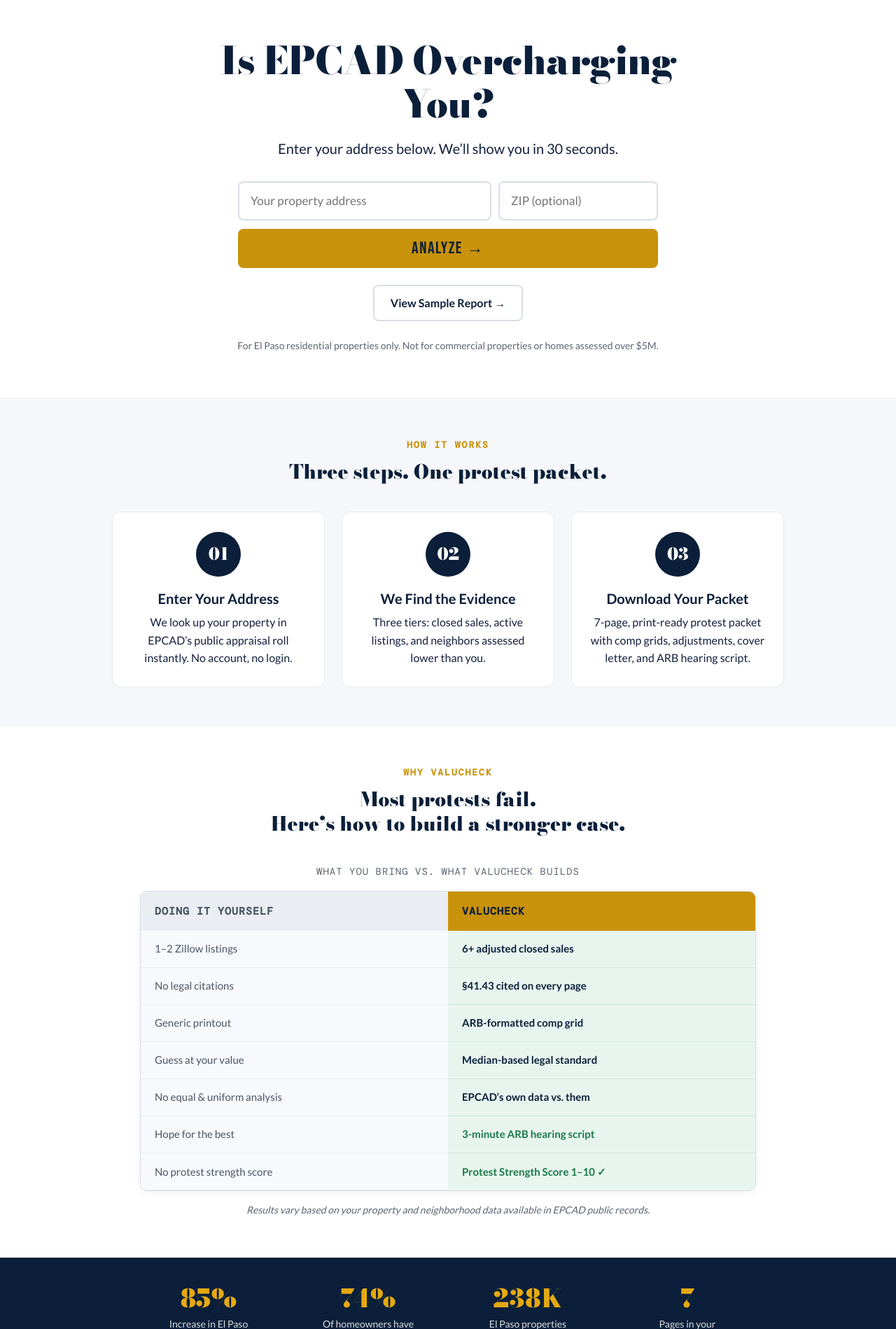
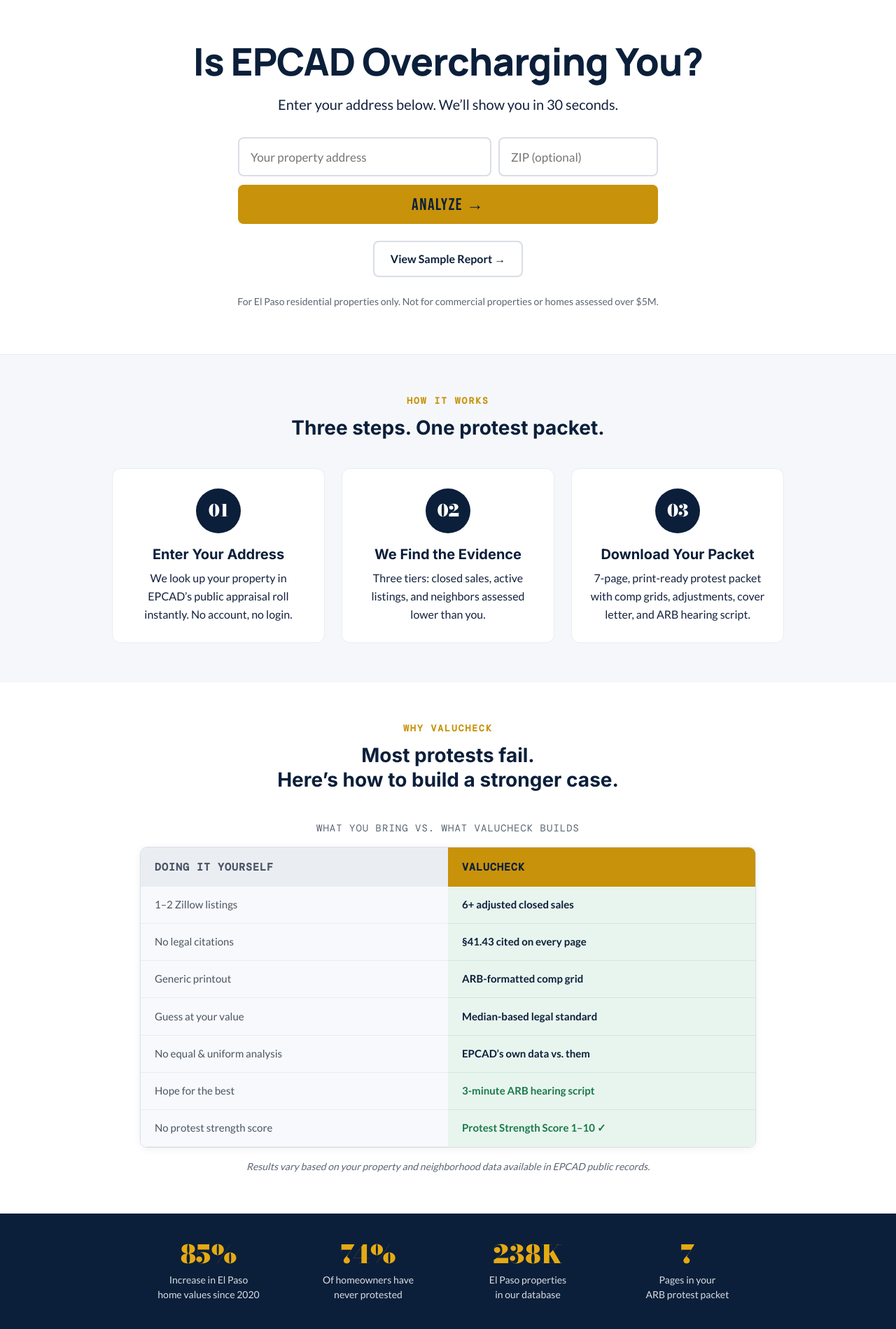
Before and after one commit to FORMAGROUP/epcad-protest, a Flask app: page / in a window 1280 px wide. Shown: the part 114-2013 px from the top of the page at 70% size. Run offline with Flask 3, Linux system fonts and the light colour scheme.

Commit message:
Swap heading fonts to Manrope/Inter for clearer display type
Hero h1 uses Manrope 800, all h2 and h3 section headings use Inter 700.
Body, subheads, button text, and the brand mark stay on their existing fonts.
Navy color preserved on every heading.

Co-Authored-By: Claude Opus 4.7 (1M context) <noreply@anthropic.com>

```diff
--- a/templates/index.html
+++ b/templates/index.html
@@ -4,6 +4,7 @@
 <meta charset="UTF-8">
 <meta name="viewport" content="width=device-width, initial-scale=1.0">
 <title>ValuCheck — Fight Your El Paso Property Tax Bill</title>
+<link href="https://fonts.googleapis.com/css2?family=Inter:wght@400;600;700;800;900&family=Manrope:wght@700;800&display=swap" rel="stylesheet">
 <link href="https://fonts.googleapis.com/css2?family=Bebas+Neue&family=Bodoni+Moda:wght@400;700;900&family=DM+Mono:wght@400;500&family=DM+Sans:wght@400;500;700;900&family=Lato:wght@300;400;700&display=swap" rel="stylesheet">
 <style>
   :root {
@@ -70,9 +71,9 @@
   }
   .hero-inner { max-width:760px; margin:0 auto; text-align:center; }
   .hero h1 {
-    font-family:'Bodoni Moda',serif;
+    font-family:'Manrope',sans-serif;
     font-size:clamp(2.2rem, 6vw, 3.4rem);
-    font-weight:900; color:var(--navy);
+    font-weight:800; color:var(--navy);
     line-height:1.15; letter-spacing:-1px;
     margin-bottom:1rem;
   }
@@ -179,8 +180,8 @@
     margin-bottom:0.6rem; text-align:center;
   }
   .section-h2 {
-    font-family:'Bodoni Moda',serif;
-    font-size:28px; font-weight:900;
+    font-family:'Inter',sans-serif;
+    font-size:28px; font-weight:700;
     color:var(--navy); line-height:1.25;
     text-align:center; margin-bottom:2.5rem;
   }
@@ -207,6 +208,7 @@
     letter-spacing:-0.5px;
   }
   .step h3 {
+    font-family:'Inter',sans-serif;
     font-size:20px; font-weight:700;
     color:var(--navy); margin-bottom:0.5rem;
     line-height:1.3;
@@ -315,6 +317,7 @@
     margin-bottom:0.85rem;
   }
   .tier-card h3 {
+    font-family:'Inter',sans-serif;
     color:var(--navy); font-size:22px;
     font-weight:700; margin-bottom:0.55rem;
   }
@@ -435,8 +438,8 @@
     text-align:center;
   }
   .email-section h2 {
-    font-family:'Bodoni Moda',serif;
-    font-size:26px; color:white;
+    font-family:'Inter',sans-serif;
+    font-size:26px; font-weight:700; color:white;
     margin-bottom:0.6rem;
   }
   .email-section p {
@@ -942,8 +945,8 @@
     text-align:center;
   }
   .modal-top h3 {
-    font-family:'Bodoni Moda',serif;
-    color:white; font-size:22px;
+    font-family:'Inter',sans-serif;
+    color:white; font-size:22px; font-weight:700;
     margin-bottom:0.3rem;
   }
   .modal-top p {
```
